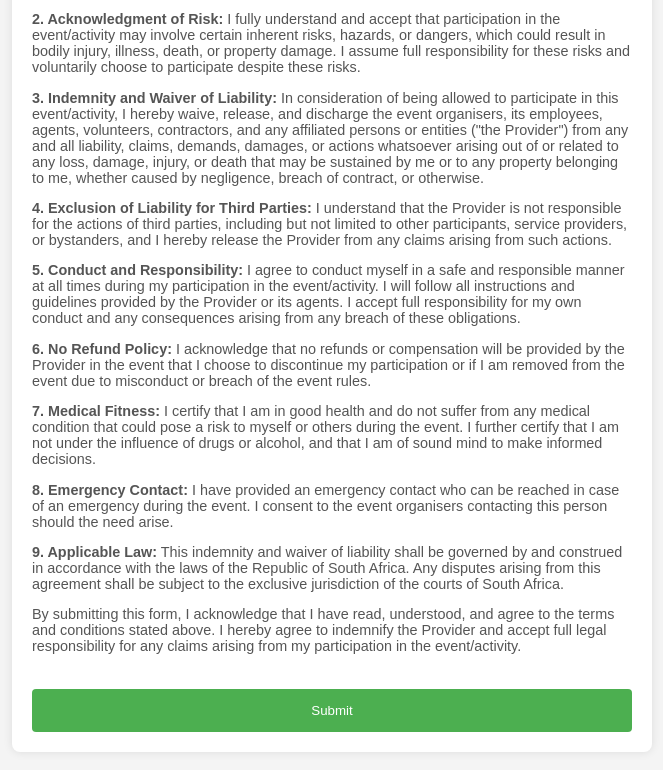
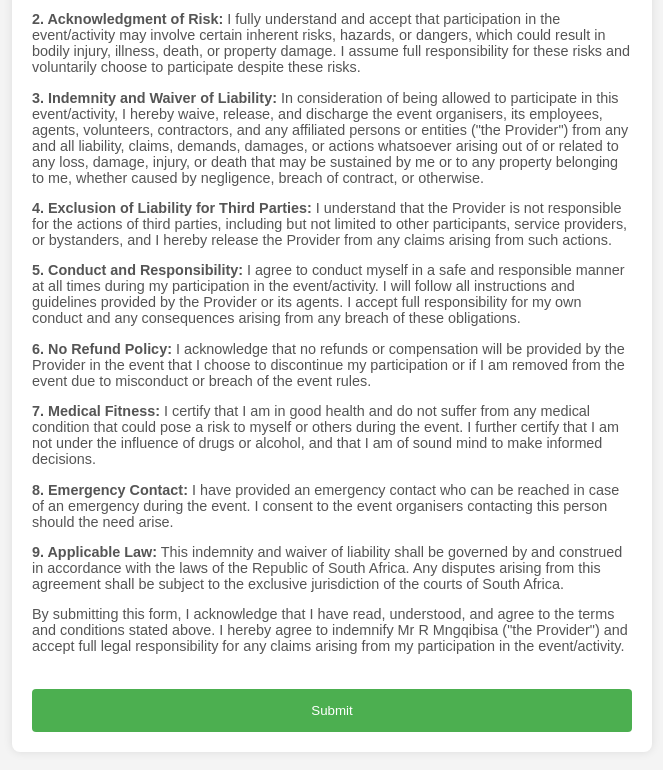
Before and after one commit to rmngqibisa/IndemnityForm, a plain HTML site: page index.html in a window 1280 px wide. Shown: the part 541-1311 px from the top of the page, without its empty margins (308-971 px from the left). Drawn offline with Linux system fonts and the light colour scheme.

Commit message:
Update index.html

```diff
--- a/index.html
+++ b/index.html
@@ -117,7 +117,7 @@
                 <strong>9. Applicable Law:</strong> This indemnity and waiver of liability shall be governed by and construed in accordance with the laws of the Republic of South Africa. Any disputes arising from this agreement shall be subject to the exclusive jurisdiction of the courts of South Africa.
             </p>
             <p>
-                By submitting this form, I acknowledge that I have read, understood, and agree to the terms and conditions stated above. I hereby agree to indemnify the Provider and accept full legal responsibility for any claims arising from my participation in the event/activity.
+                By submitting this form, I acknowledge that I have read, understood, and agree to the terms and conditions stated above. I hereby agree to indemnify Mr R Mngqibisa ("the Provider") and accept full legal responsibility for any claims arising from my participation in the event/activity.
             </p>
         </div>
 
```
